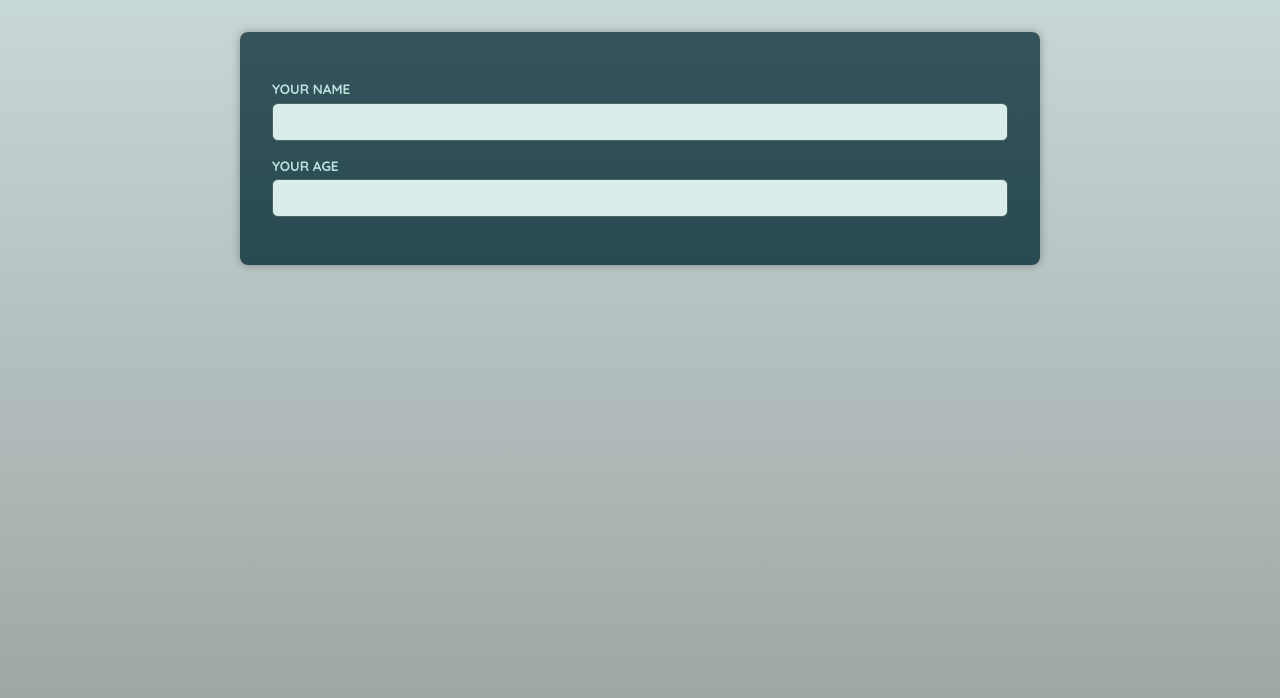
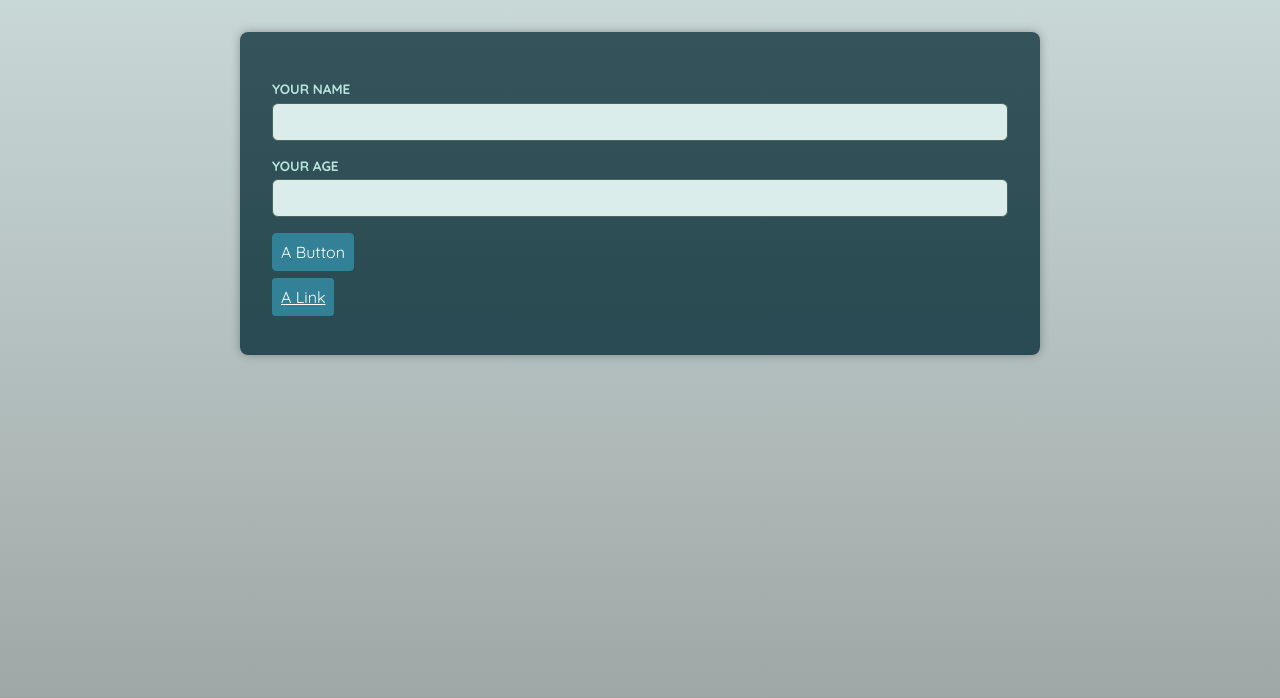
Before and after one commit to nrcoover/typescript_timer-manager, a React (Vite) app: page / in a window 1280 px wide. Shown: the top 698 px of the page. Built offline with nearby package versions, Linux system fonts and the light colour scheme; a web font is replaced by a local one.

Commit message:
Create button wrapper with discriminated union
Creates a wrapper that can be customized as a button or as an anchor tag.

```diff
--- a/src/App.tsx
+++ b/src/App.tsx
@@ -1,3 +1,4 @@
+import Button from "./components/Button";
 import Input from "./components/Input";
 
 function App() {
@@ -5,6 +6,14 @@ function App() {
 		<main>
 			<Input id="name" label="Your name" />
 			<Input id="age" label="Your age" />
+			<p>
+				<Button element="button">A Button</Button>
+			</p>
+			<p>
+				<Button element="anchor" href="https://google.com">
+					A Link
+				</Button>
+			</p>
 		</main>
 	);
 }
--- /dev/null
+++ b/src/components/Button.tsx
@@ -0,0 +1,19 @@
+import { type ComponentPropsWithoutRef } from "react";
+
+type ButtonProps = {
+	element: "button";
+} & ComponentPropsWithoutRef<"button">;
+
+type AnchorProps = {
+	element: "anchor";
+} & ComponentPropsWithoutRef<"a">;
+
+const Button = (props: ButtonProps | AnchorProps) => {
+	if (props.element === "anchor") {
+		return <a className="button" {...props}></a>;
+	}
+
+	return <button className="button" {...props}></button>;
+};
+
+export default Button;
--- a/src/components/Input.tsx
+++ b/src/components/Input.tsx
@@ -1,4 +1,4 @@
-import { ComponentPropsWithoutRef } from "react";
+import { type ComponentPropsWithoutRef } from "react";
 
 type InputProps = {
 	label: string;
```
